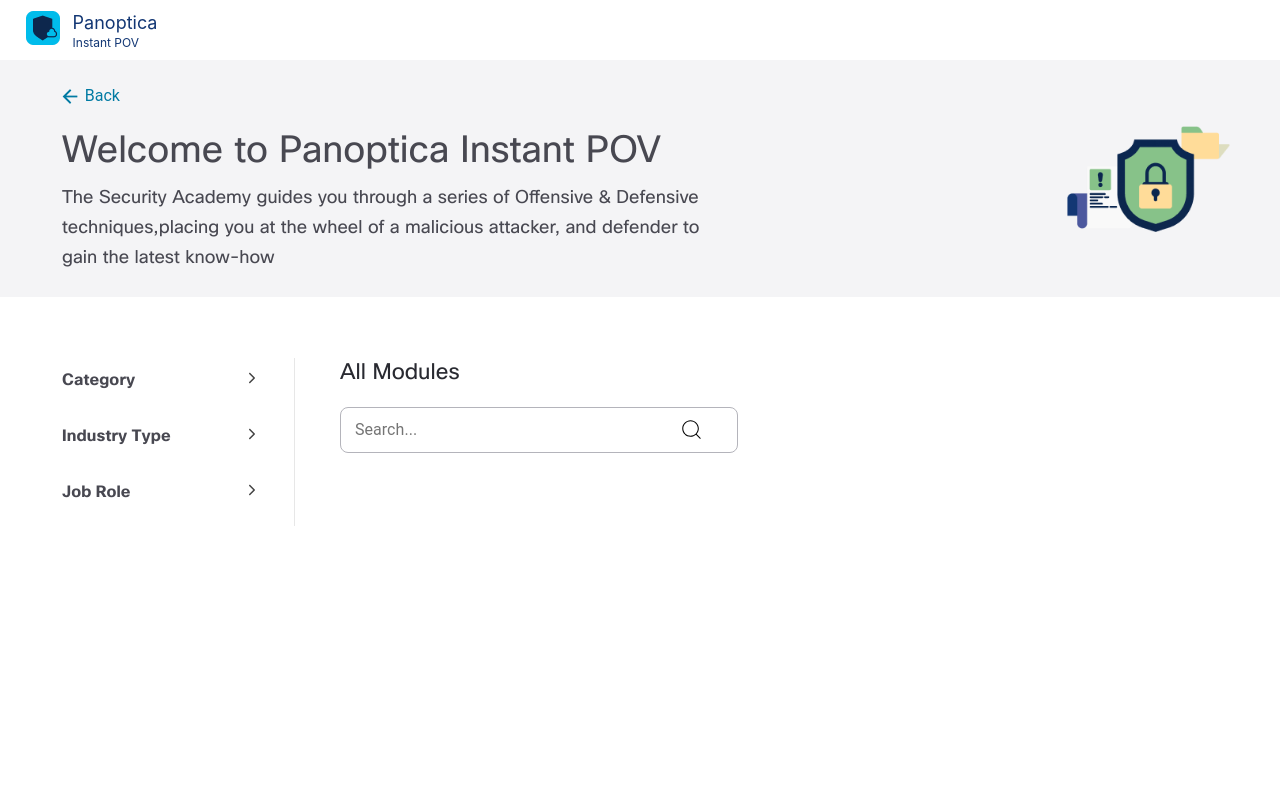
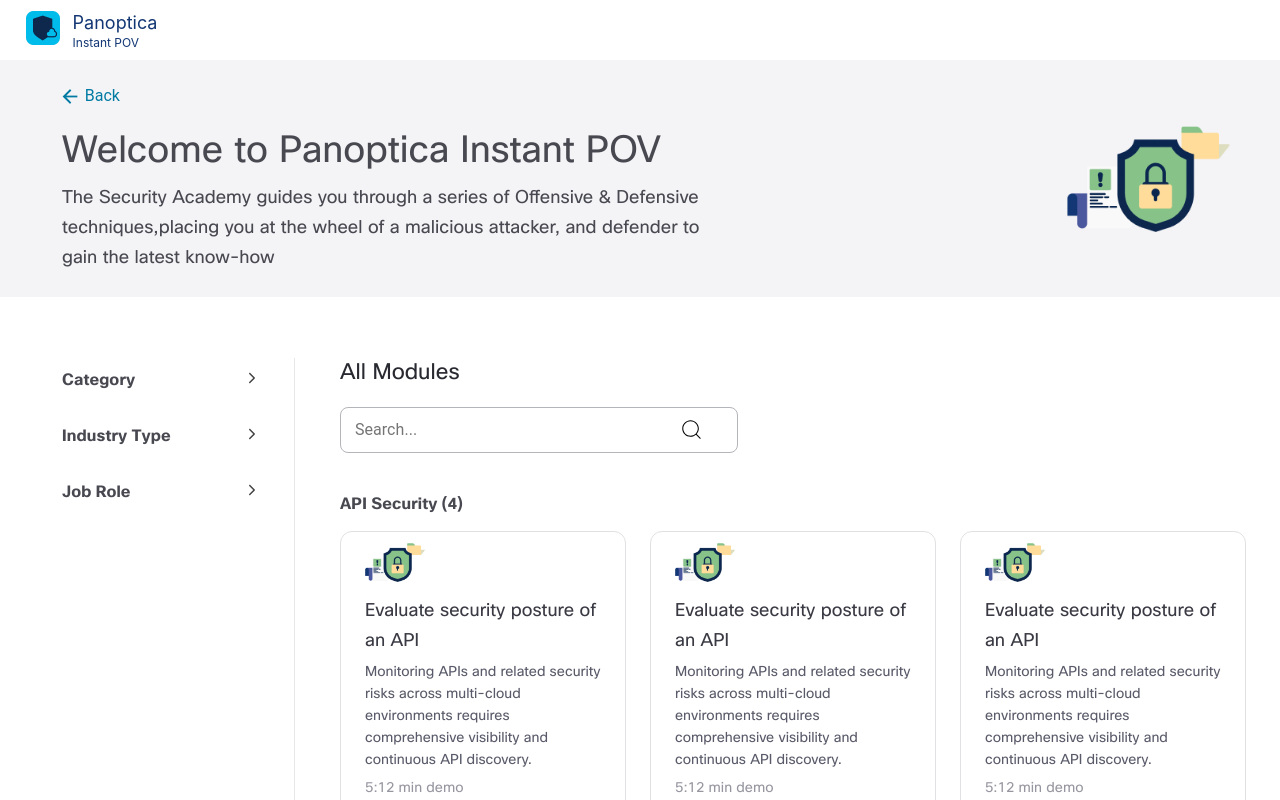
Before and after one commit to karamjeetinstep/PanopticaReact, a React (Create React App) app: page /panoptica/instant-pov in a window 1280 px wide. Shown: the top 800 px of the page. Built offline with nearby package versions, Linux system fonts and the light colour scheme; the HTML template or start-up script is replaced by a standard one.

Commit message:
default select

```diff
--- a/src/common/CheckBox/index.js
+++ b/src/common/CheckBox/index.js
@@ -9,6 +9,7 @@
           type="checkbox"
           name="checkbox"
           value=""
+          defaultChecked={props.defaultSelected.includes(item.id)}
           onChange={(e)=>{props.onClick(e.target.checked,item.id)}}
         />
         <p>{item.name} &#40;<span>{item.length}</span>&#41;</p>
--- a/src/components/InstantPOV/index.js
+++ b/src/components/InstantPOV/index.js
@@ -10,7 +10,8 @@
 
 const InstantPOV = (props) => {
   const navigate = useNavigate();
-  const [selectedFilter, setSelectedFilter] = useState([]);
+  const defaultSelected=[1,2];
+  const [selectedFilter, setSelectedFilter] = useState(defaultSelected);
   const onCheckBoxChange=(isChecked,id)=>{
      if(isChecked){
       console.log(selectedFilter,id)
@@ -51,7 +52,7 @@
           {filter.map((filtItem) => (
             <Accordion
               title={filtItem.name}
-              content={<CheckBox onClick={onCheckBoxChange} listData={filtItem.checkbox} />}
+              content={<CheckBox defaultSelected={defaultSelected} onClick={onCheckBoxChange} listData={filtItem.checkbox} />}
             />
           ))}
         </div>
```
